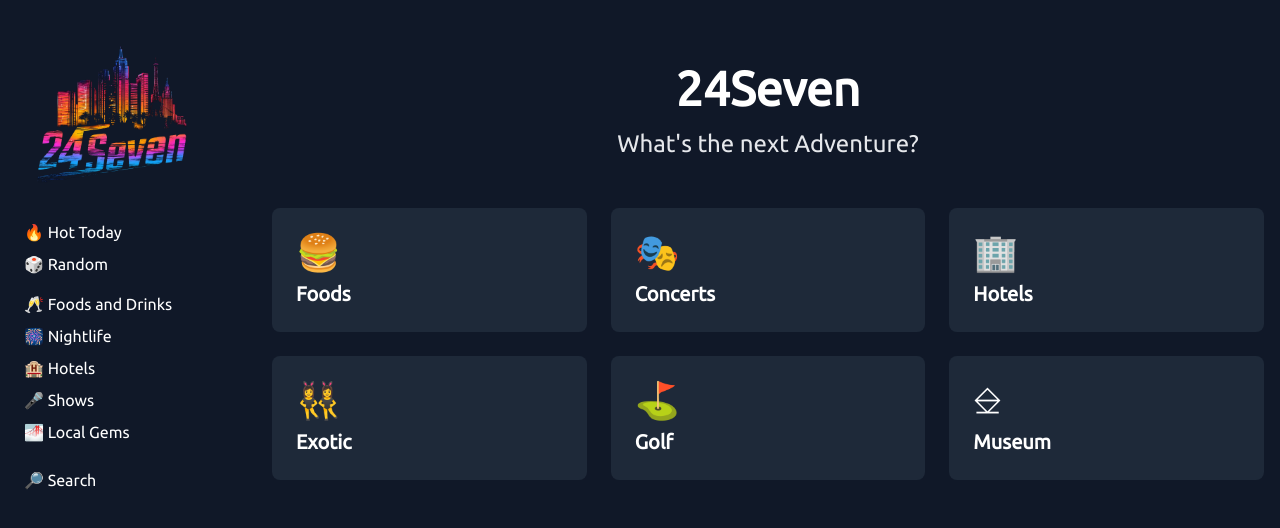
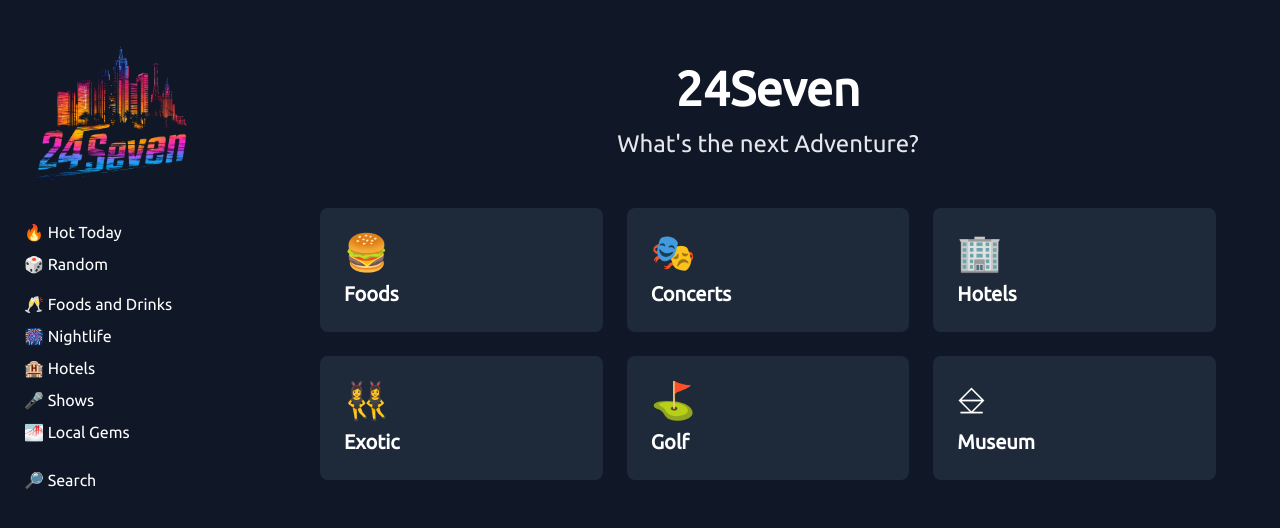
Before and after one commit to ivanenriquejuarez/24seven, a Next.js app: page / in a window 1280 px wide. Shown: the top 528 px of the page. Built offline with nearby package versions, Linux system fonts and the light colour scheme.

Commit message:
adjusted the page layout for homepage

```diff
--- a/src/app/page.tsx
+++ b/src/app/page.tsx
@@ -19,7 +19,7 @@
       subtitle="What's the next Adventure?"
     >
       {/* Category card display */}
-      <div className="grid grid-cols-1 md:grid-cols-3 gap-6">
+      <div className="mx-auto max-w-4xl grid grid-cols-1 md:grid-cols-3 gap-6">
         {categories.map((category) => (
           <CategoryCard
             key={category.name}
```
